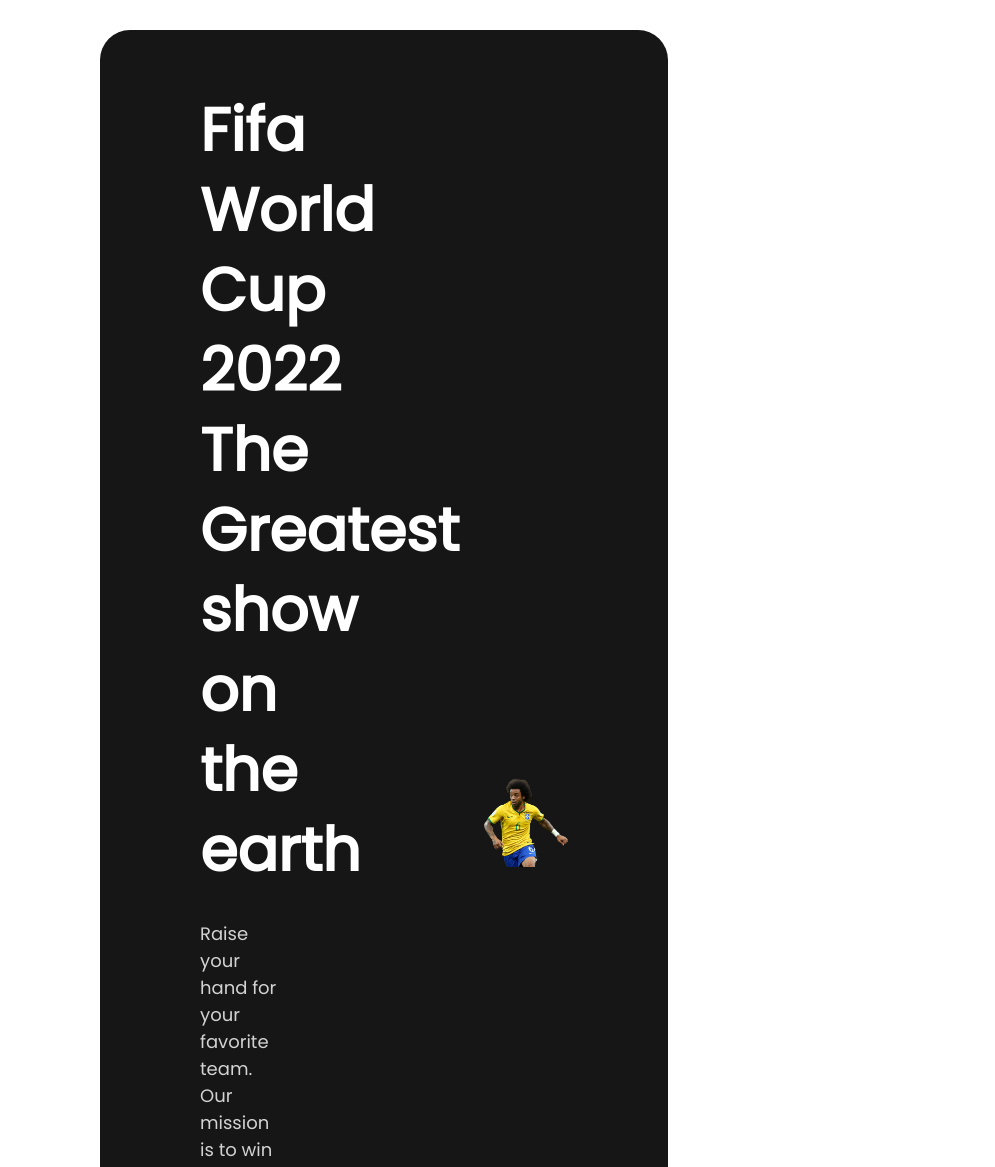
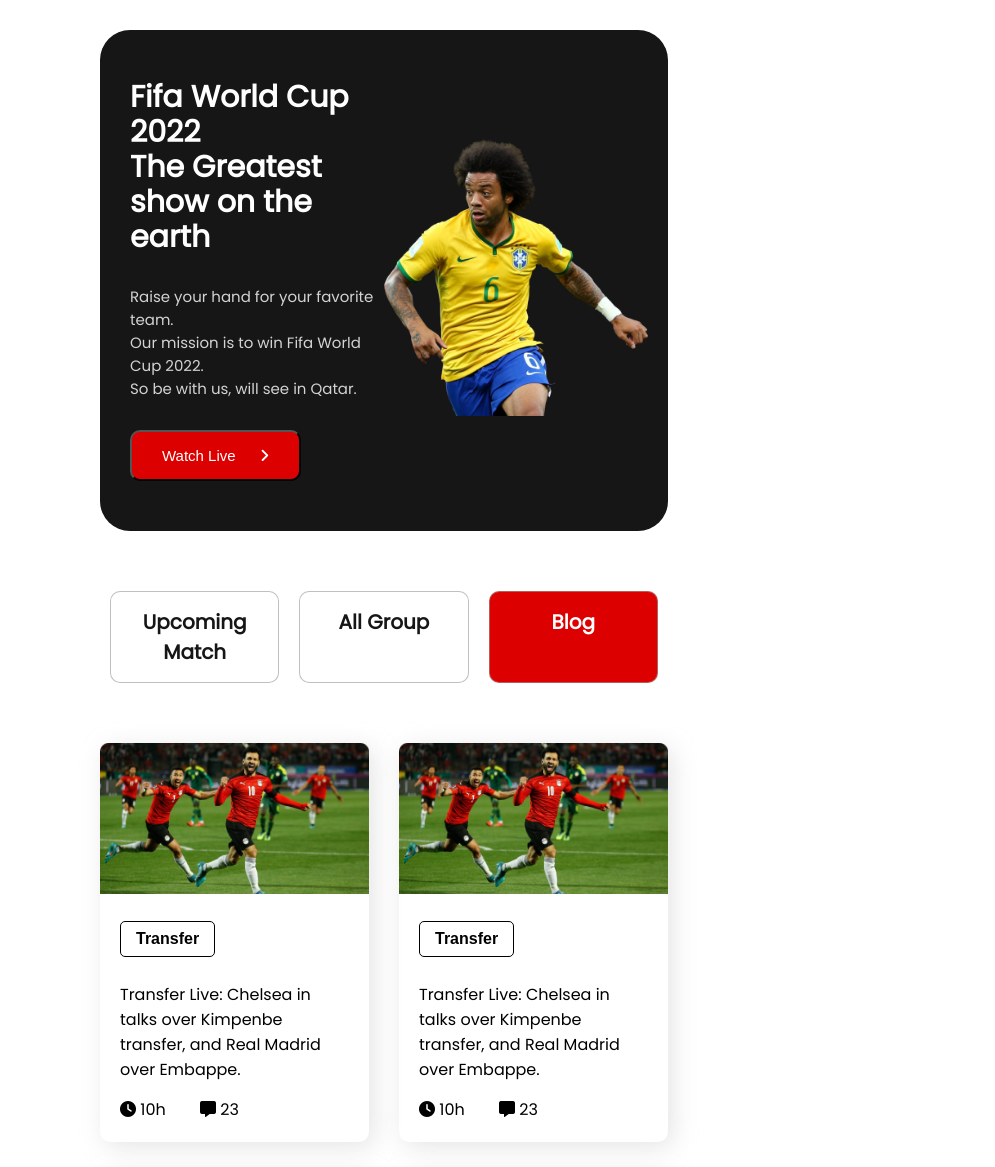
Before and after one commit to mohammad-sumon/my-second-assignment, a plain HTML site: page index.html in a window 768 px wide. Shown: the top 1167 px of the page, 995 px wide, since content can reach past the window. Drawn offline with Linux system fonts and the light colour scheme.

Commit message:
tablet mode okay

```diff
--- a/style.css
+++ b/style.css
@@ -46,7 +46,7 @@ body{
 }
 .header-image img{
     width: 100%;
-    padding: 40px 100px 0;
+    /* padding: 40px 100px 0; */
 }
 /* header section ends */
 
@@ -94,6 +94,7 @@ body{
 }
 .transfer{
     width: 100%;
+    border-radius: 10px;
     box-shadow: 5px 5px 25px rgba(187, 185, 185, 0.363);
 }
 .transfer-img img{
@@ -159,4 +160,65 @@ footer hr{
     color: #898989;
     margin: 0 20px;
 }
-/* footer starts */
+/* footer ends */
+
+/* responsive style */
+
+/* for mobile device */
+@media only screen and (max-width: 576px) {
+
+}
+
+/* for tablet device */
+@media only screen and (min-width: 577px) and (max-width: 992px) {
+    #header{
+        padding: 20px;
+    }
+    .header-title{
+        padding: 30px 10px;
+    }
+    .header-image img{
+        width: 100%;
+    }
+    .header-title h1{
+        font-size: 30px;
+        line-height: 35px;
+    }
+    .header-title p{
+        font-size: 15px;
+    }
+    .header-title button{
+        font-size: 15px;
+        padding: 15px 30px;
+    }
+    #main-section{
+        display: flex;
+        flex-direction: column;
+    }
+    .fixed-part{
+        width: 100%;
+        margin: 0;
+        padding: 0;
+    }
+    .group-stage{
+        display: flex;
+        justify-content: center;
+        width: 100%;
+        background-color: #FFFFFF;
+        padding: 0;
+        margin-bottom: 50px;
+    }
+    .group-stage a{
+        width: 100%;
+        border: 1px solid rgba(155, 153, 153, 0.616);
+        padding: 15px 5px;
+        margin: 10px;
+    }
+    .transfer-section{
+        display: grid;
+        grid-template-columns: repeat(2, 1fr);
+    }
+    .invisible{
+        display: block;
+    }
+}
```
